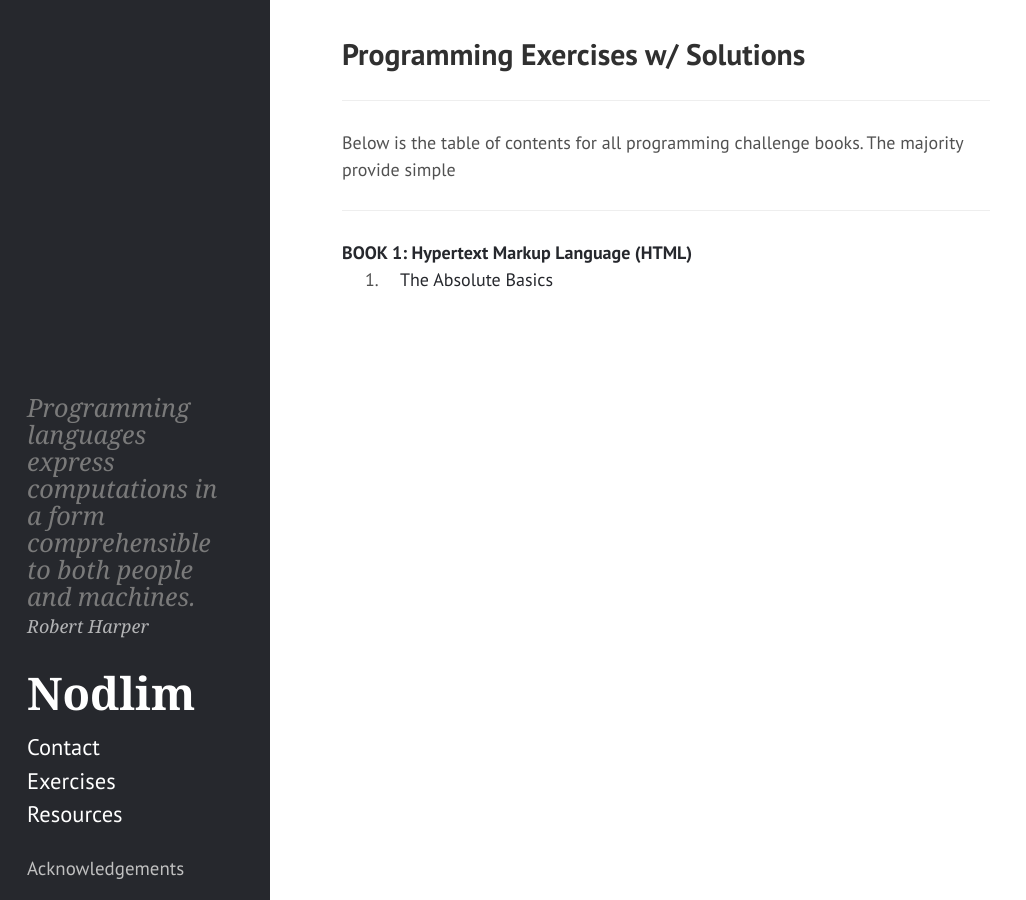
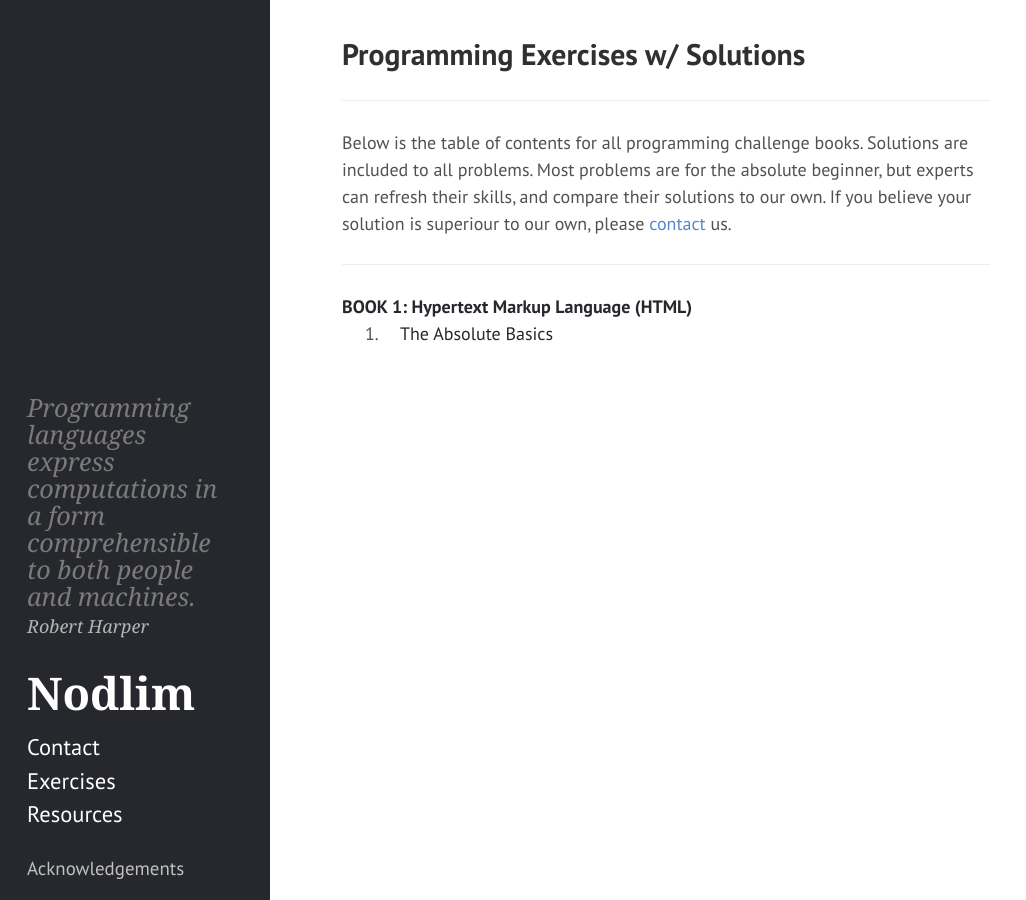
Before and after one commit to kranzuft/nodlim_old, a Jekyll site: the page built from exercises.html, in a window 1280 px wide. Shown: the whole page, without its empty margins (0-1026 px from the left). Built offline with Jekyll 4.4.1, drawn with Linux system fonts in a browser that asks for light colours.

Commit message:
elaborated on introduction

```diff
--- a/exercises.html
+++ b/exercises.html
@@ -7,7 +7,11 @@ qauth: Robert Harper
 qcite:
 ---
 <hr>
-Below is the table of contents for all programming challenge books. The majority provide simple
+
+<p>
+Below is the table of contents for all programming challenge books. Solutions are included to all problems. Most problems are for the absolute beginner, but experts can refresh their skills, and compare their solutions to our own. If you believe your solution is superiour to our own, please <a href="/contact">contact</a> us.
+</p>
+
 <nav class="tocnav">
   {% for matter in site.collections %}
     {% if matter.topic != NULL %}
```
